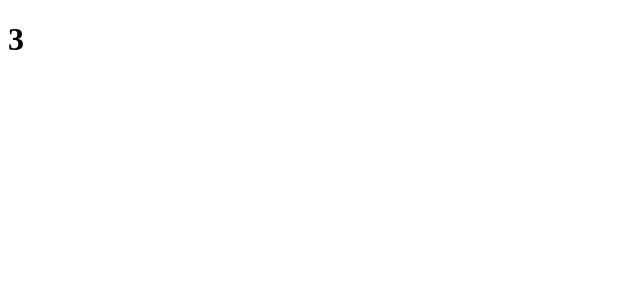
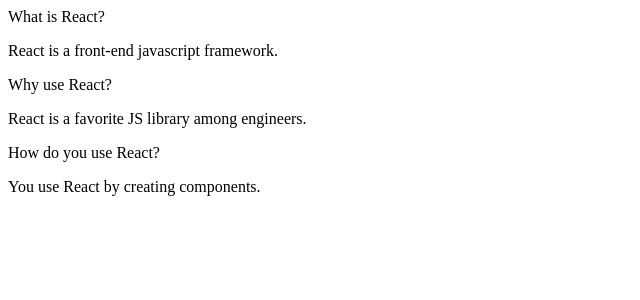
Before and after one commit to brookebryski/widgets-app, a React (Create React App) app: page / in a window 1280 px wide. Shown: the top 300 px of the page, without its empty margins (0-640 px from the left). Built offline with nearby package versions, Linux system fonts and the light colour scheme.

Commit message:
connected accordion.js and props to item array

```diff
--- a/src/components/Accordion.js
+++ b/src/components/Accordion.js
@@ -1,7 +1,21 @@
 import React from 'react';
 
 const Accordion = ({ items }) => {
-    return <h1>{items.length}</h1>
+    const renderedItems = items.map(item => {
+        return <div key={item.title}>
+            <div className="title active">
+                <i className ="dropdown icon"></i>
+                {item.title}
+             </div>
+             <div className="content active">
+                 <p>{item.content}</p>
+            </div>
+        </div>
+    });
+
+    return <div className="ui styled accordion">
+        {renderedItems}
+    </div>
 };
 
 export default Accordion;
```
